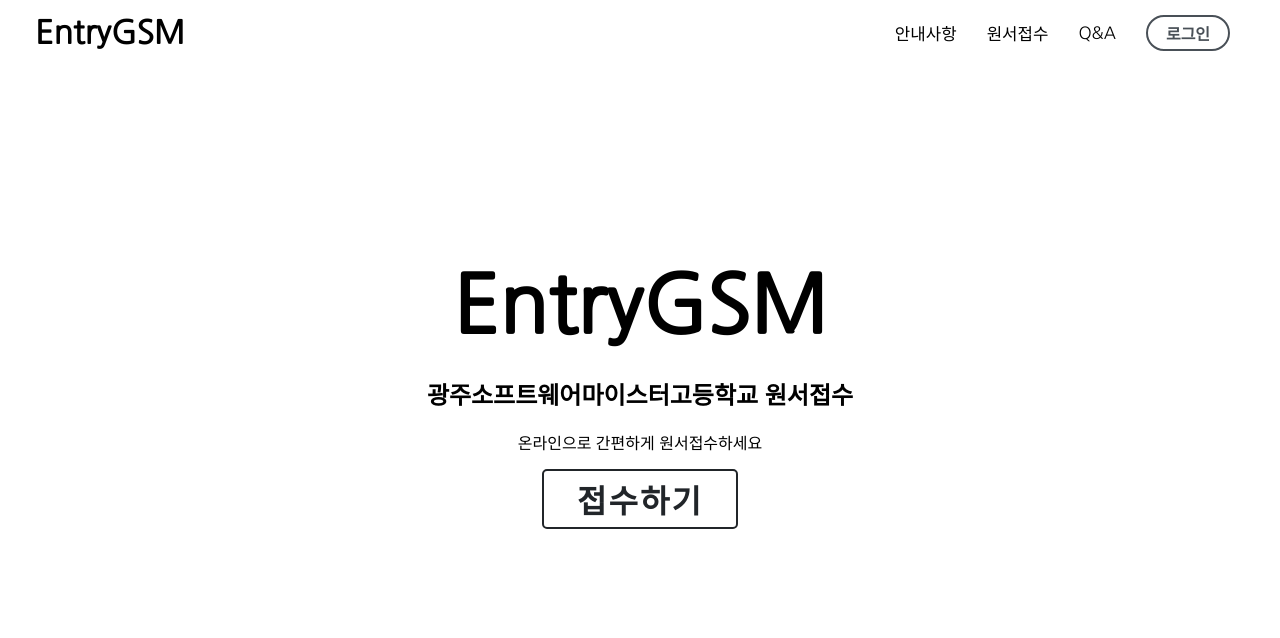
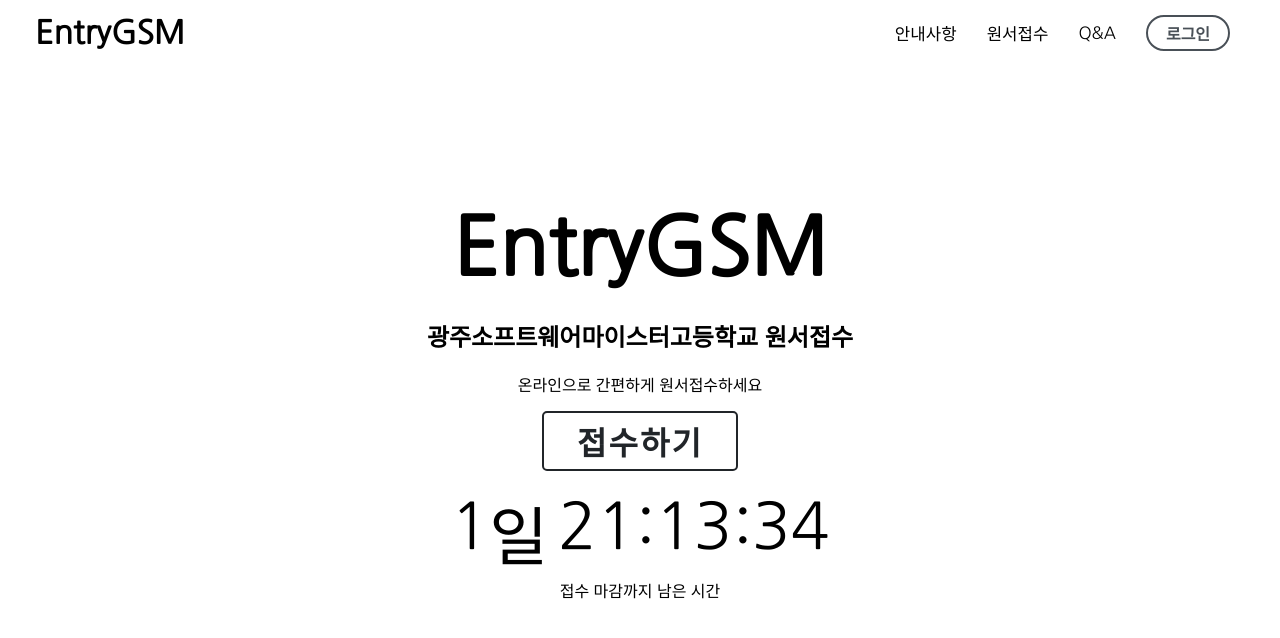
Before and after one commit to BeanSilArchive/IPSE-client, a React (Create React App) app: page / in a window 1280 px wide. Shown: the top 638 px of the page. Built offline with nearby package versions, Linux system fonts and the light colour scheme.

Commit message:
[UPDATE] DateCounter Styling

```diff
--- a/src/components/DateCounter.js
+++ b/src/components/DateCounter.js
@@ -46,6 +46,14 @@ const calculateCountdown = endDate => {
   return timeLeft;
 };
 
+const Wrapper = styled.div`
+  display: flex;
+
+  span {
+    font-size: 4rem;
+  }
+`;
+
 const DateCounter = ({ endDate }) => {
   const [intervalID, setIntervalID] = useState(null);
 
@@ -56,6 +64,8 @@ const DateCounter = ({ endDate }) => {
     sec: 0
   });
 
+  const { days, hours, min, sec } = state;
+
   useEffect(() => {
     setIntervalID(
       setInterval(() => {
@@ -63,9 +73,22 @@ const DateCounter = ({ endDate }) => {
         date ? dispatch(date) : clearInterval(intervalID);
       }, 1000)
     );
+    return clearInterval(intervalID);
   }, []);
 
-  return <>{console.log(state)}</>;
+  const formatedHours = hours.toString().padStart(2, "0");
+  const formatedMin = min.toString().padStart(2, "0");
+  const formatedSec = sec.toString().padStart(2, "0");
+
+  return (
+    <Wrapper>
+      <span>{days}</span>
+      <span style={{ marginRight: `10px` }}>일</span>
+      <span>
+        {formatedHours}:{formatedMin}:{formatedSec}
+      </span>
+    </Wrapper>
+  );
 };
 
 export default DateCounter;
--- a/src/components/Info.js
+++ b/src/components/Info.js
@@ -55,7 +55,8 @@ const Info = () => {
         <h2>광주소프트웨어마이스터고등학교 원서접수</h2>
         <span>온라인으로 간편하게 원서접수하세요</span>
         <EntryButton>접수하기</EntryButton>
-        <DateCounter endDate={"2019.10.30"} />
+        <DateCounter endDate={"09/04/19 0:12:43"} />
+        <span>접수 마감까지 남은 시간</span>
       </ContentDiv>
     </Wrapper>
   );
```
